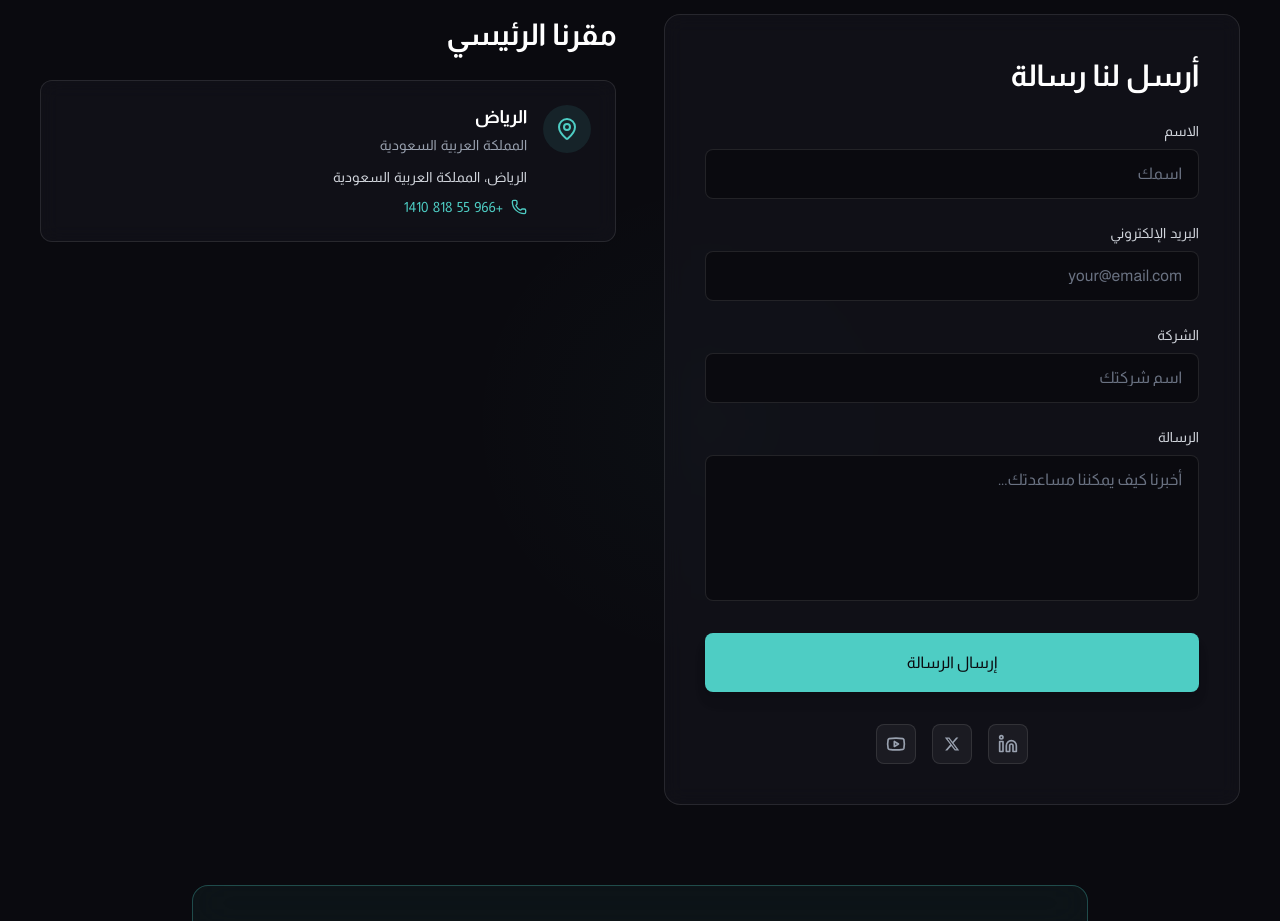
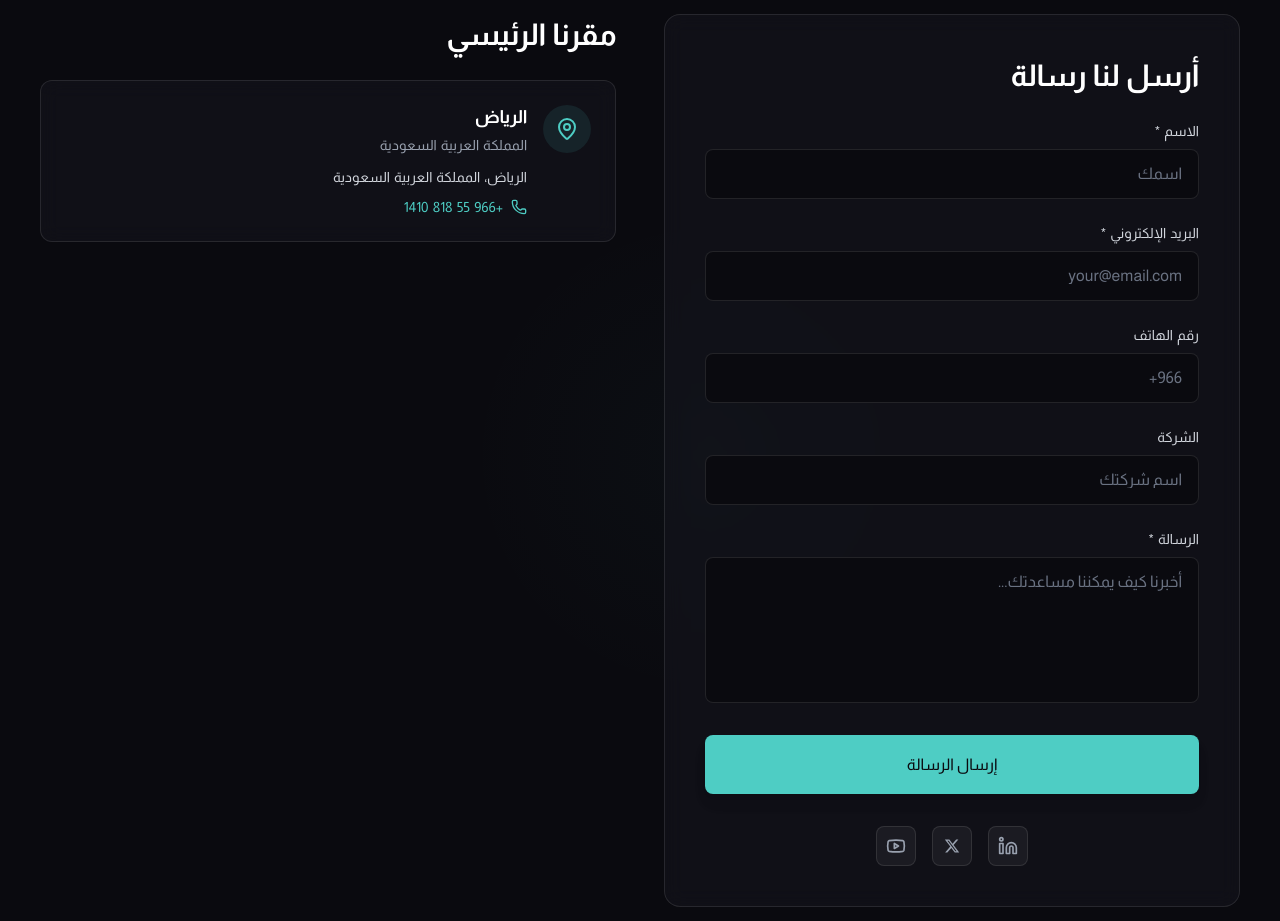
Before and after one commit to khaledabosaeed/DarkCore, a Next.js app: page /ar in a window 1280 px wide. Shown: the part 9840-10761 px from the top of the page. Built offline with nearby package versions, Linux system fonts and the light colour scheme.

Commit message:
Edit the text and the actions

```diff
--- a/package.json
+++ b/package.json
@@ -12,6 +12,7 @@
     "framer-motion": "^12.23.12",
     "lucide-react": "^0.541.0",
     "next": "15.5.0",
+    "nodemailer": "^7.0.10",
     "react": "19.1.0",
     "react-dom": "19.1.0",
     "zod": "^4.1.5"
@@ -20,6 +21,7 @@
     "@eslint/eslintrc": "^3",
     "@tailwindcss/postcss": "^4",
     "@types/node": "^20",
+    "@types/nodemailer": "^7.0.3",
     "@types/react": "^19",
     "@types/react-dom": "^19",
     "autoprefixer": "^10.4.21",
--- /dev/null
+++ b/src/app/api/contact/route.ts
@@ -0,0 +1,78 @@
+import { NextRequest, NextResponse } from 'next/server';
+import nodemailer from 'nodemailer';
+
+export async function POST(request: NextRequest) {
+  try {
+    const body = await request.json();
+    const { name, email, phone, company, message } = body;
+
+    // Validate required fields
+    if (!name || !email || !message) {
+      return NextResponse.json(
+        { error: 'الرجاء ملء جميع الحقول المطلوبة / Please fill all required fields' },
+        { status: 400 }
+      );
+    }
+
+    // Create transporter using Gmail
+    const transporter = nodemailer.createTransport({
+      service: 'gmail',
+      auth: {
+        user: process.env.EMAIL_USER, // dcinvst2025@gmail.com
+        pass: process.env.EMAIL_PASSWORD, // App Password from Gmail
+      },
+    });
+
+    // Email content
+    const mailOptions = {
+      from: process.env.EMAIL_USER,
+      to: process.env.EMAIL_USER, // dcinvst2025@gmail.com
+      subject: `رسالة جديدة من موقع دارك كور - New Message from Dark Core Website`,
+      html: `
+        <div style="font-family: Arial, sans-serif; max-width: 600px; margin: 0 auto; padding: 20px; background-color: #f5f5f5;">
+          <div style="background-color: #0a0a0f; padding: 20px; text-align: center; border-radius: 10px 10px 0 0;">
+            <h1 style="color: #4ECDC4; margin: 0;">دارك كور - Dark Core</h1>
+          </div>
+
+          <div style="background-color: white; padding: 30px; border-radius: 0 0 10px 10px;">
+            <h2 style="color: #0a0a0f; border-bottom: 2px solid #4ECDC4; padding-bottom: 10px;">
+              رسالة جديدة من الموقع / New Website Message
+            </h2>
+
+            <div style="margin: 20px 0;">
+              <p style="margin: 10px 0;"><strong style="color: #4ECDC4;">الاسم / Name:</strong> ${name}</p>
+              <p style="margin: 10px 0;"><strong style="color: #4ECDC4;">البريد الإلكتروني / Email:</strong> ${email}</p>
+              ${phone ? `<p style="margin: 10px 0;"><strong style="color: #4ECDC4;">الهاتف / Phone:</strong> ${phone}</p>` : ''}
+              ${company ? `<p style="margin: 10px 0;"><strong style="color: #4ECDC4;">الشركة / Company:</strong> ${company}</p>` : ''}
+            </div>
+
+            <div style="margin: 20px 0; padding: 15px; background-color: #f9f9f9; border-left: 4px solid #4ECDC4; border-radius: 5px;">
+              <p style="margin: 0;"><strong style="color: #4ECDC4;">الرسالة / Message:</strong></p>
+              <p style="margin: 10px 0; line-height: 1.6; white-space: pre-wrap;">${message}</p>
+            </div>
+
+            <div style="margin-top: 30px; padding-top: 20px; border-top: 1px solid #e0e0e0; text-align: center; color: #666;">
+              <p style="margin: 5px 0;">تم إرسال هذه الرسالة من نموذج الاتصال على موقع دارك كور</p>
+              <p style="margin: 5px 0;">This message was sent from the contact form on Dark Core website</p>
+              <p style="margin: 5px 0; font-size: 12px;">https://darkcore.sa</p>
+            </div>
+          </div>
+        </div>
+      `,
+    };
+
+    // Send email
+    await transporter.sendMail(mailOptions);
+
+    return NextResponse.json(
+      { message: 'تم إرسال الرسالة بنجاح / Message sent successfully' },
+      { status: 200 }
+    );
+  } catch (error) {
+    console.error('Error sending email:', error);
+    return NextResponse.json(
+      { error: 'حدث خطأ في إرسال الرسالة / Error sending message' },
+      { status: 500 }
+    );
+  }
+}
--- a/src/components/sections/contact-section/ContactSection.tsx
+++ b/src/components/sections/contact-section/ContactSection.tsx
@@ -7,6 +7,15 @@ import { MapPin, Phone, Mail, Linkedin, Youtube } from "lucide-react"
 
 export function ContactSection() {
     const [language, setLanguage] = useState<"en" | "ar">("ar")
+    const [formData, setFormData] = useState({
+        name: '',
+        email: '',
+        phone: '',
+        company: '',
+        message: ''
+    })
+    const [isSubmitting, setIsSubmitting] = useState(false)
+    const [submitStatus, setSubmitStatus] = useState<'idle' | 'success' | 'error'>('idle')
 
     useEffect(() => {
         const handleLanguageChange = () => {
@@ -27,6 +36,50 @@ export function ContactSection() {
 
     const currentContent = contactContent[language]
     const isRTL = language === "ar"
+
+    const handleInputChange = (e: React.ChangeEvent<HTMLInputElement | HTMLTextAreaElement>) => {
+        setFormData({
+            ...formData,
+            [e.target.name]: e.target.value
+        })
+    }
+
+    const handleSubmit = async (e: React.FormEvent) => {
+        e.preventDefault()
+        setIsSubmitting(true)
+        setSubmitStatus('idle')
+
+        try {
+            const response = await fetch('/api/contact', {
+                method: 'POST',
+                headers: {
+                    'Content-Type': 'application/json',
+                },
+                body: JSON.stringify(formData),
+            })
+
+            if (response.ok) {
+                setSubmitStatus('success')
+                setFormData({
+                    name: '',
+                    email: '',
+                    phone: '',
+                    company: '',
+                    message: ''
+                })
+                setTimeout(() => setSubmitStatus('idle'), 5000)
+            } else {
+                setSubmitStatus('error')
+                setTimeout(() => setSubmitStatus('idle'), 5000)
+            }
+        } catch (error) {
+            console.error('Error submitting form:', error)
+            setSubmitStatus('error')
+            setTimeout(() => setSubmitStatus('idle'), 5000)
+        } finally {
+            setIsSubmitting(false)
+        }
+    }
 
     return (
         <section
@@ -110,7 +163,27 @@ export function ContactSection() {
                                 {currentContent.form.title}
                             </h3>
 
-                            <form className="space-y-6">
+                            <form onSubmit={handleSubmit} className="space-y-6">
+                                {/* Success/Error Messages */}
+                                {submitStatus === 'success' && (
+                                    <motion.div
+                                        initial={{ opacity: 0, y: -10 }}
+                                        animate={{ opacity: 1, y: 0 }}
+                                        className="p-4 rounded-lg bg-[#4ECDC4]/10 border border-[#4ECDC4]/30 text-[#4ECDC4] text-center"
+                                    >
+                                        {isRTL ? "تم إرسال رسالتك بنجاح! سنتواصل معك قريباً" : "Message sent successfully! We'll contact you soon"}
+                                    </motion.div>
+                                )}
+                                {submitStatus === 'error' && (
+                                    <motion.div
+                                        initial={{ opacity: 0, y: -10 }}
+                                        animate={{ opacity: 1, y: 0 }}
+                                        className="p-4 rounded-lg bg-red-500/10 border border-red-500/30 text-red-400 text-center"
+                                    >
+                                        {isRTL ? "حدث خطأ. الرجاء المحاولة مرة أخرى" : "An error occurred. Please try again"}
+                                    </motion.div>
+                                )}
+
                                 {/* Name Field */}
                                 <div>
                                     <label
@@ -118,10 +191,14 @@ export function ContactSection() {
                                             isRTL ? "text-right font-almarai" : "text-left font-poppins"
                                         }`}
                                     >
-                                        {currentContent.form.name.label}
+                                        {currentContent.form.name.label} *
                                     </label>
                                     <input
                                         type="text"
+                                        name="name"
+                                        value={formData.name}
+                                        onChange={handleInputChange}
+                                        required
                                         placeholder={currentContent.form.name.placeholder}
                                         className={`w-full px-4 py-3 rounded-lg bg-[#0a0a0f] border border-white/10 text-white placeholder-gray-500 focus:outline-none focus:border-[#4ECDC4] transition-all duration-300 ${
                                             isRTL ? "text-right font-almarai" : "text-left font-poppins"
@@ -136,11 +213,36 @@ export function ContactSection() {
                                             isRTL ? "text-right font-almarai" : "text-left font-poppins"
                                         }`}
                                     >
-                                        {currentContent.form.email.label}
+                                        {currentContent.form.email.label} *
                                     </label>
                                     <input
                                         type="email"
+                                        name="email"
+                                        value={formData.email}
+                                        onChange={handleInputChange}
+                                        required
                                         placeholder={currentContent.form.email.placeholder}
+                                        className={`w-full px-4 py-3 rounded-lg bg-[#0a0a0f] border border-white/10 text-white placeholder-gray-500 focus:outline-none focus:border-[#4ECDC4] transition-all duration-300 ${
+                                            isRTL ? "text-right font-almarai" : "text-left font-poppins"
+                                        }`}
+                                    />
+                                </div>
+
+                                {/* Phone Field */}
+                                <div>
+                                    <label
+                                        className={`block text-sm font-medium text-gray-300 mb-2 ${
+                                            isRTL ? "text-right font-almarai" : "text-left font-poppins"
+                                        }`}
+                                    >
+                                        {currentContent.form.phone.label}
+                                    </label>
+                                    <input
+                                        type="tel"
+                                        name="phone"
+                                        value={formData.phone}
+                                        onChange={handleInputChange}
+                                        placeholder={currentContent.form.phone.placeholder}
                                         className={`w-full px-4 py-3 rounded-lg bg-[#0a0a0f] border border-white/10 text-white placeholder-gray-500 focus:outline-none focus:border-[#4ECDC4] transition-all duration-300 ${
                                             isRTL ? "text-right font-almarai" : "text-left font-poppins"
                                         }`}
@@ -158,6 +260,9 @@ export function ContactSection() {
                                     </label>
                                     <input
                                         type="text"
+                                        name="company"
+                                        value={formData.company}
+                                        onChange={handleInputChange}
                                         placeholder={currentContent.form.company.placeholder}
                                         className={`w-full px-4 py-3 rounded-lg bg-[#0a0a0f] border border-white/10 text-white placeholder-gray-500 focus:outline-none focus:border-[#4ECDC4] transition-all duration-300 ${
                                             isRTL ? "text-right font-almarai" : "text-left font-poppins"
@@ -172,10 +277,14 @@ export function ContactSection() {
                                             isRTL ? "text-right font-almarai" : "text-left font-poppins"
                                         }`}
                                     >
-                                        {currentContent.form.message.label}
+                                        {currentContent.form.message.label} *
                                     </label>
                                     <textarea
                                         rows={5}
+                                        name="message"
+                                        value={formData.message}
+                                        onChange={handleInputChange}
+                                        required
                                         placeholder={currentContent.form.message.placeholder}
                                         className={`w-full px-4 py-3 rounded-lg bg-[#0a0a0f] border border-white/10 text-white placeholder-gray-500 focus:outline-none focus:border-[#4ECDC4] transition-all duration-300 resize-none ${
                                             isRTL ? "text-right font-almarai" : "text-left font-poppins"
@@ -186,13 +295,17 @@ export function ContactSection() {
                                 {/* Submit Button */}
                                 <motion.button
                                     type="submit"
-                                    className={`w-full px-8 py-4 rounded-lg font-semibold text-[#0a0a0f] bg-[#4ECDC4] hover:bg-[#5bb5a2] transition-all duration-300 shadow-lg hover:shadow-[#4ECDC4]/50 ${
+                                    disabled={isSubmitting}
+                                    className={`w-full px-8 py-4 rounded-lg font-semibold text-[#0a0a0f] bg-[#4ECDC4] hover:bg-[#5bb5a2] transition-all duration-300 shadow-lg hover:shadow-[#4ECDC4]/50 disabled:opacity-50 disabled:cursor-not-allowed ${
                                         isRTL ? "font-almarai" : "font-poppins"
                                     }`}
-                                    whileHover={{ scale: 1.02 }}
-                                    whileTap={{ scale: 0.98 }}
+                                    whileHover={!isSubmitting ? { scale: 1.02 } : {}}
+                                    whileTap={!isSubmitting ? { scale: 0.98 } : {}}
                                 >
-                                    {currentContent.form.button}
+                                    {isSubmitting
+                                        ? (isRTL ? "جارٍ الإرسال..." : "Sending...")
+                                        : currentContent.form.button
+                                    }
                                 </motion.button>
                             </form>
 
--- a/src/components/sections/contact-section/content.ts
+++ b/src/components/sections/contact-section/content.ts
@@ -12,6 +12,10 @@ export const contactContent = {
             email: {
                 label: "البريد الإلكتروني",
                 placeholder: "your@email.com"
+            },
+            phone: {
+                label: "رقم الهاتف",
+                placeholder: "+966"
             },
             company: {
                 label: "الشركة",
@@ -54,6 +58,10 @@ export const contactContent = {
                 label: "Email",
                 placeholder: "your@email.com"
             },
+            phone: {
+                label: "Phone Number",
+                placeholder: "+966"
+            },
             company: {
                 label: "Company",
                 placeholder: "Your company name"
```
Also changed, not shown: 2 other files (tests, documents, lock files or other folders).
